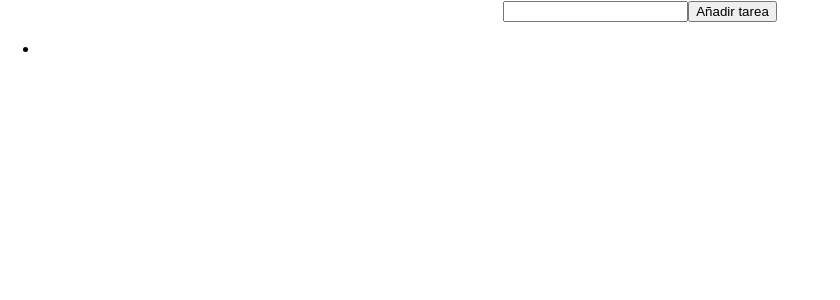
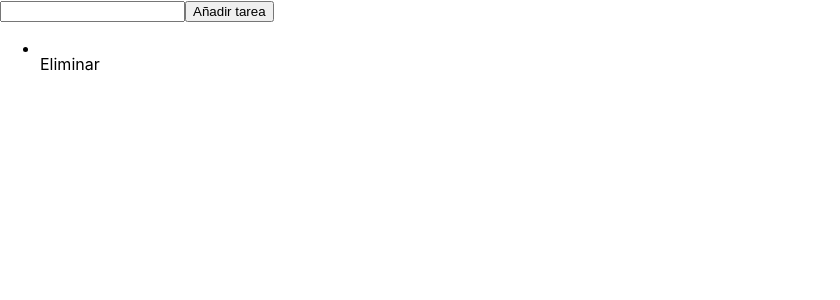
Before and after one commit to diego-rg/react-todo, a React (Create React App) app: page / in a window 1280 px wide. Both pictures are taken after a click on the button "Añadir tarea". Shown: the top 300 px of the page, without its empty margins (0-840 px from the left). Built offline with nearby package versions, Linux system fonts and the light colour scheme.

Commit message:
useEffect hook, delete todo

```diff
--- a/src/App.css
+++ b/src/App.css
@@ -1,38 +1,3 @@
-.App {
-  text-align: center;
+.todo {
+  display: flex;
 }
-
-.App-logo {
-  height: 40vmin;
-  pointer-events: none;
-}
-
-@media (prefers-reduced-motion: no-preference) {
-  .App-logo {
-    animation: App-logo-spin infinite 20s linear;
-  }
-}
-
-.App-header {
-  background-color: #282c34;
-  min-height: 100vh;
-  display: flex;
-  flex-direction: column;
-  align-items: center;
-  justify-content: center;
-  font-size: calc(10px + 2vmin);
-  color: white;
-}
-
-.App-link {
-  color: #61dafb;
-}
-
-@keyframes App-logo-spin {
-  from {
-    transform: rotate(0deg);
-  }
-  to {
-    transform: rotate(360deg);
-  }
-}
--- a/src/App.js
+++ b/src/App.js
@@ -8,17 +8,27 @@ function App() {
     addTodo([...todos, todo]);//spread para poñer o novo todo en todos
   }
 
-  useEffect(() => {
-    console.log("use effect");
+  function deleteTodo(todo) {
+    let index = todos.indexOf(todo);//creamos o índice do todo creado para poder selecionalo e eliminalo
+    todos.splice(index, 1);
+    addTodo([...todos]);
+  }
+
+  useEffect(() => {//hook que se executa cando o usuario modifica o estado da app
+    console.log("Aplicación actualizada");
   });
 
+  //Todo dentro de un div xa que react solo pode renderizar 1 fillo
   return (
     <div className="App">
       <input type="text" id="input-todo"></input>
       <button onClick={() => {setTodo(document.getElementById("input-todo").value)}}>Añadir tarea</button>
       <ul>
         {todos.map(todo => (
-          <li key={todo.toString()}>{todo}</li>//añadimos as keys que necesita para saber se se modifica o elemento (https://reactjs.org/docs/lists-and-keys.html#keys)
+          <div className="todo" key={todo.toString()}>
+            <li key={todo.toString()}>{todo}</li>
+            <p onClick={() => deleteTodo(todo)}>Eliminar</p>
+          </div>
         ))}
       </ul>
     </div>
```
